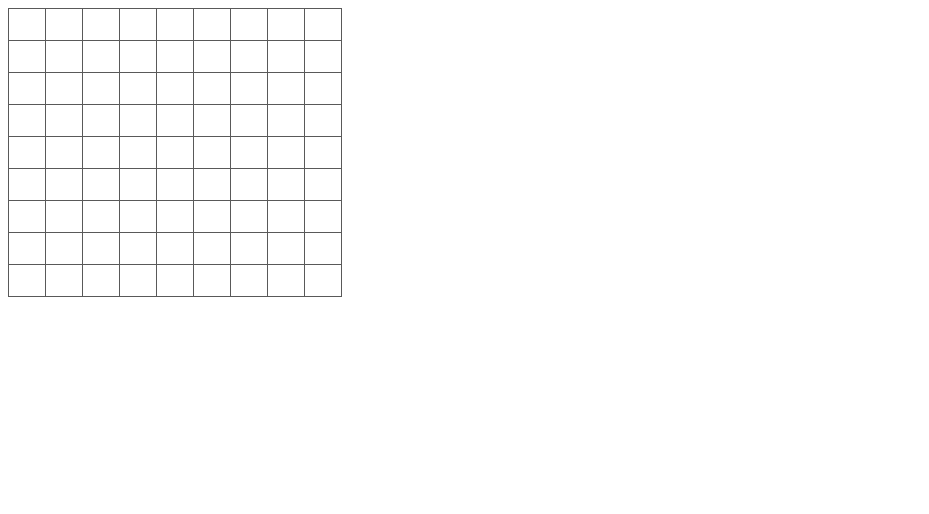
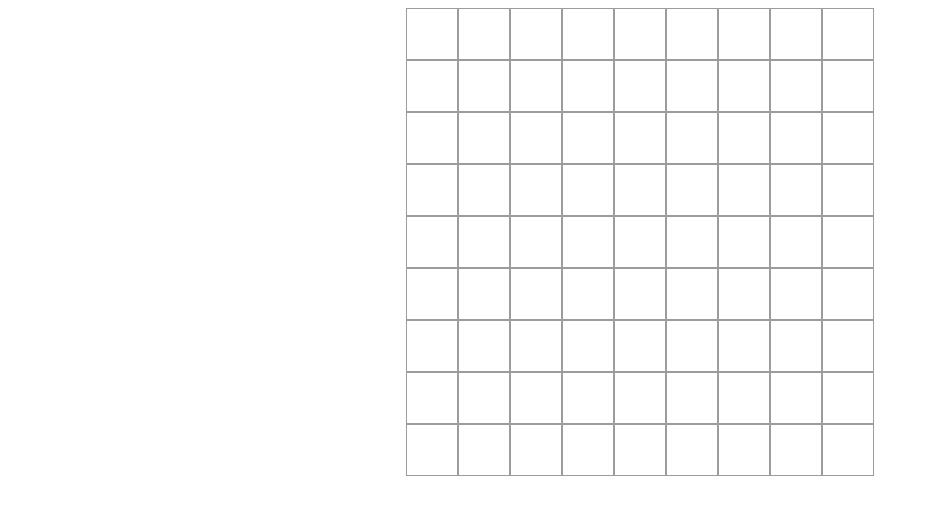
Before and after one commit to Parasuatene/MineSweeper, a plain HTML site: page index.html in a window 1280 px wide. Shown: the whole page, without its empty margins (0-929 px from the left). Drawn offline with Linux system fonts and the light colour scheme.

Commit message:
[update]表の作成方法を変更

```diff
--- a/app.css
+++ b/app.css
@@ -1,9 +1,31 @@
-table , td, th {
-	border: 1px solid #595959;
+#game{
+    margin-right: auto;
+    margin-left: auto;
+    display: flex;
+    justify-content:center;
+    align-items: center;
+    flex-wrap:wrap;
+    align-content:stretch;
+    width: 500px;
+}
+
+/* TODO: 調べる */
+#game.pointer-none{
+    pointer-events: none;
+}
+
+.grid:hover {
+    background: rgb(243, 236, 227);
+    border: solid 1px #9c9c9c;
+    cursor: pointer;
+}
+
+.grid {
+    width:50px;
+    height: 50px;
+    padding: 0;
+    margin: 0;
+    color: #000000;
+    border: solid 1px #9c9c9c;
 	border-collapse: collapse;
 }
-td {
-	padding: 3px;
-	width: 30px;
-	height: 25px;
-}
--- a/index.html
+++ b/index.html
@@ -6,106 +6,13 @@
         <title>マインスイーパー</title>
     </head>
     <body>
-        <table>
-            <tr>
-                <td></td>
-                <td></td>
-                <td></td>
-                <td></td>
-                <td></td>
-                <td></td>
-                <td></td>
-                <td></td>
-                <td></td>
-            </tr>
-            <tr>
-                <td></td>
-                <td></td>
-                <td></td>
-                <td></td>
-                <td></td>
-                <td></td>
-                <td></td>
-                <td></td>
-                <td></td>
-            </tr>
-            <tr>
-                <td></td>
-                <td></td>
-                <td></td>
-                <td></td>
-                <td></td>
-                <td></td>
-                <td></td>
-                <td></td>
-                <td></td>
-            </tr>
-            <tr>
-                <td></td>
-                <td></td>
-                <td></td>
-                <td></td>
-                <td></td>
-                <td></td>
-                <td></td>
-                <td></td>
-                <td></td>
-            </tr>
-            <tr>
-                <td></td>
-                <td></td>
-                <td></td>
-                <td></td>
-                <td></td>
-                <td></td>
-                <td></td>
-                <td></td>
-                <td></td>
-            </tr>
-            <tr>
-                <td></td>
-                <td></td>
-                <td></td>
-                <td></td>
-                <td></td>
-                <td></td>
-                <td></td>
-                <td></td>
-                <td></td>
-            </tr>
-            <tr>
-                <td></td>
-                <td></td>
-                <td></td>
-                <td></td>
-                <td></td>
-                <td></td>
-                <td></td>
-                <td></td>
-                <td></td>
-            </tr>
-            <tr>
-                <td></td>
-                <td></td>
-                <td></td>
-                <td></td>
-                <td></td>
-                <td></td>
-                <td></td>
-                <td></td>
-                <td></td>
-            </tr>
-            <tr>
-                <td></td>
-                <td></td>
-                <td></td>
-                <td></td>
-                <td></td>
-                <td></td>
-                <td></td>
-                <td></td>
-                <td></td>
-            </tr>
-        </table>
+        <div id="game">
+            <!-- 9×9マスの表を作成 -->
+            <script type="text/javascript">
+                for (var i=0; i<81; i++) {
+                    document.write("<div class=\"grid\"></div>")
+                }
+            </script>
+        </div>
     </body>
 </html>
```
